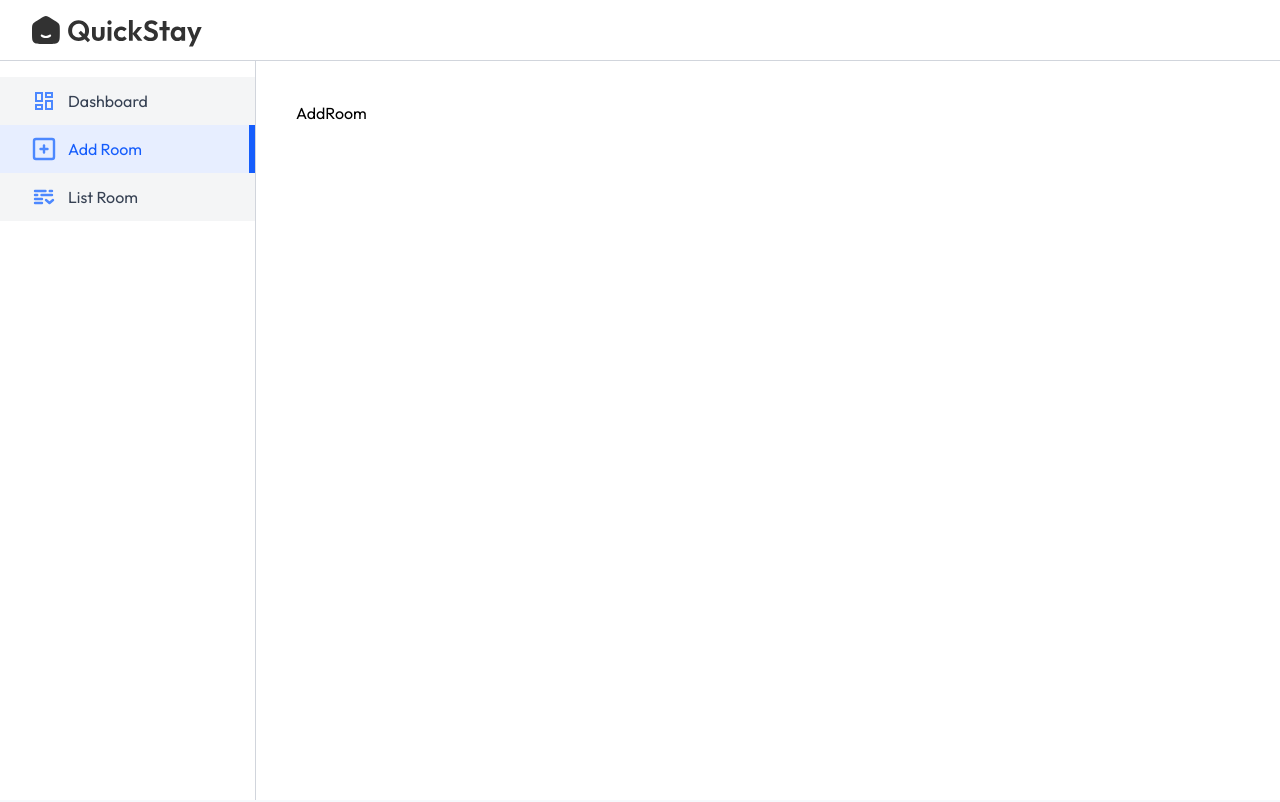
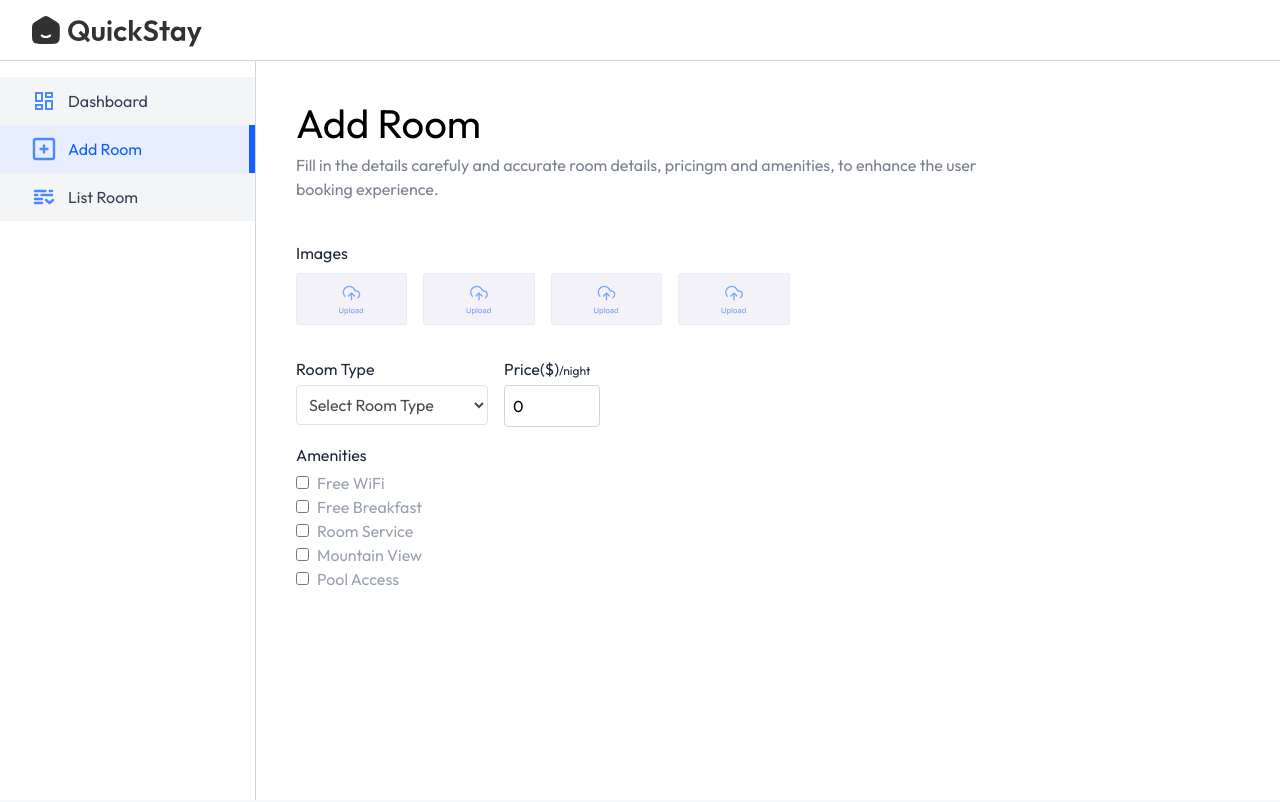
Before and after one commit to Gudik322/hotelbooking-, a React (Vite) app in the folder client/: page /owner/add-room in a window 1280 px wide. Shown: the top 802 px of the page. Built offline with nearby package versions, Linux system fonts and the light colour scheme; a web font is replaced by a local one.

Commit message:
AddRooms.jsx code

```diff
--- a/client/src/pages/hotelOwner/AddRoom.jsx
+++ b/client/src/pages/hotelOwner/AddRoom.jsx
@@ -1,9 +1,117 @@
-import React from 'react'
+import React, { useState } from "react";
+import Title from "../../components/Title";
+import { assets } from "../../assets/assets";
 
 const AddRoom = () => {
+  const [images, setImages] = useState({
+    1: null,
+    2: null,
+    3: null,
+    4: null,
+  });
+
+  const [inputs, setInputs] = useState({
+    roomType: "",
+    pricePerNight: 0,
+    amenities: {
+      "Free WiFi": false,
+      "Free Breakfast": false,
+      "Room Service": false,
+      "Mountain View": false,
+      "Pool Access": false,
+    },
+  });
+
   return (
-    <div>AddRoom</div>
-  )
-}
+    <form action="">
+      <Title
+        align="left"
+        font="outfit"
+        title="Add Room"
+        subTitle="Fill in the details carefuly and accurate room details, pricingm and amenities, to enhance the user booking experience."
+      />
+      {/* Upload Area For Images */}
+      <p className="text-gray-800 mt-10">Images</p>
+      <div className="grid grid-cols-2 sm:flex gap-4 my-2 flex-wrap">
+        {Object.keys(images).map((key) => (
+          <label htmlFor={`roomImage${key}`} key={key}>
+            <img
+              className="max-h-13 cursor-pointer opacity-80"
+              src={
+                images[key]
+                  ? URL.createObjectURL(images[key])
+                  : assets.uploadArea
+              }
+              alt=""
+            />
+            <input
+              type="file"
+              accept="image/*"
+              id={`roomImage${key}`}
+              hidden
+              onChange={(e) =>
+                setImages({ ...images, [key]: e.target.files[0] })
+              }
+            />
+          </label>
+        ))}
+      </div>
 
-export default AddRoom
+      <div className="w-full flex max-sm:flex-col sm:gap-4 mt-4">
+        <div className="flex-1 max-w-48">
+          <p className="text-gray-800 mt-4">Room Type</p>
+          <select
+            value={inputs.roomType}
+            onChange={(e) => setInputs({ ...inputs, roomType: e.target.value })}
+            className="border opacity-70 border-gray-300 mt-1 rounded p-2 w-full"
+          >
+            <option value="">Select Room Type</option>
+            <option value="Single Bed">Single Bed</option>
+            <option value="Double Bed">Double Bed</option>
+            <option value="Luxury Room">Luxury Room</option>
+            <option value="Family Suite">Family Suite</option>
+          </select>
+        </div>
+        <div>
+          <p className="mt-4 text-gray-800">
+            Price($)
+            <span className="text-xs">/night</span>
+          </p>
+          <input
+            type="number"
+            placeholder="0"
+            className="border border-gray-300 mt-1 rounded p-2 w-24"
+            value={inputs.pricePerNight}
+            onChange={(e) =>
+              setInputs({ ...inputs, pricePerNight: e.target.value })
+            }
+          />
+        </div>
+      </div>
+      <p className="text-gray-800 mt-4">Amenities</p>
+      <div className="flex flex-col flex-wrap mt-1 text-gray-400 max-w-sm">
+        {Object.keys(inputs.amenities).map((amenity, index) => (
+  <div key={index}>
+    <input
+      type="checkbox"
+      id={`amenity${index + 1}`}
+      checked={inputs.amenities[amenity]}
+      onChange={() =>
+        setInputs({
+          ...inputs,
+          amenities: {
+            ...inputs.amenities,
+            [amenity]: !inputs.amenities[amenity],
+          },
+        })
+      }
+    />
+    <label htmlFor={`amenity${index + 1}`} className="ml-2">{amenity}</label>
+  </div>
+))}
+      </div>
+    </form>
+  );
+};
+
+export default AddRoom;
```
